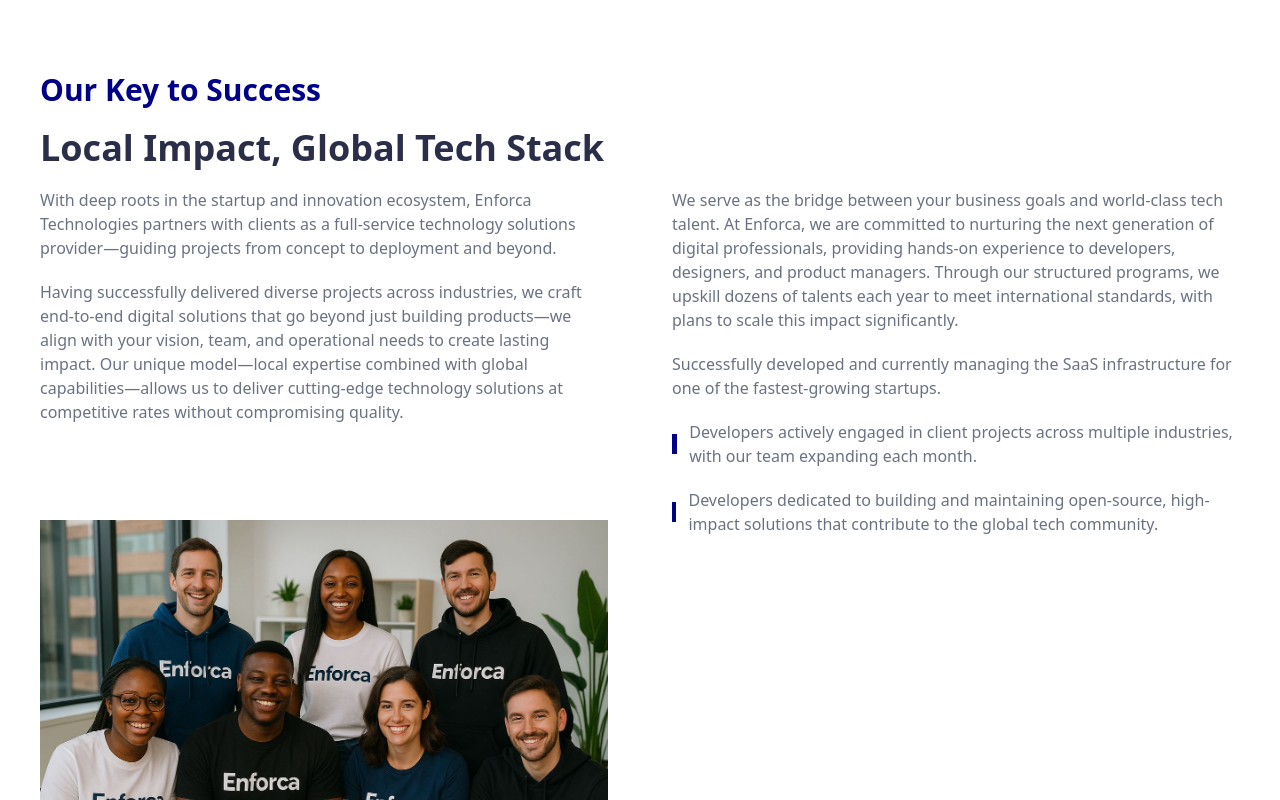
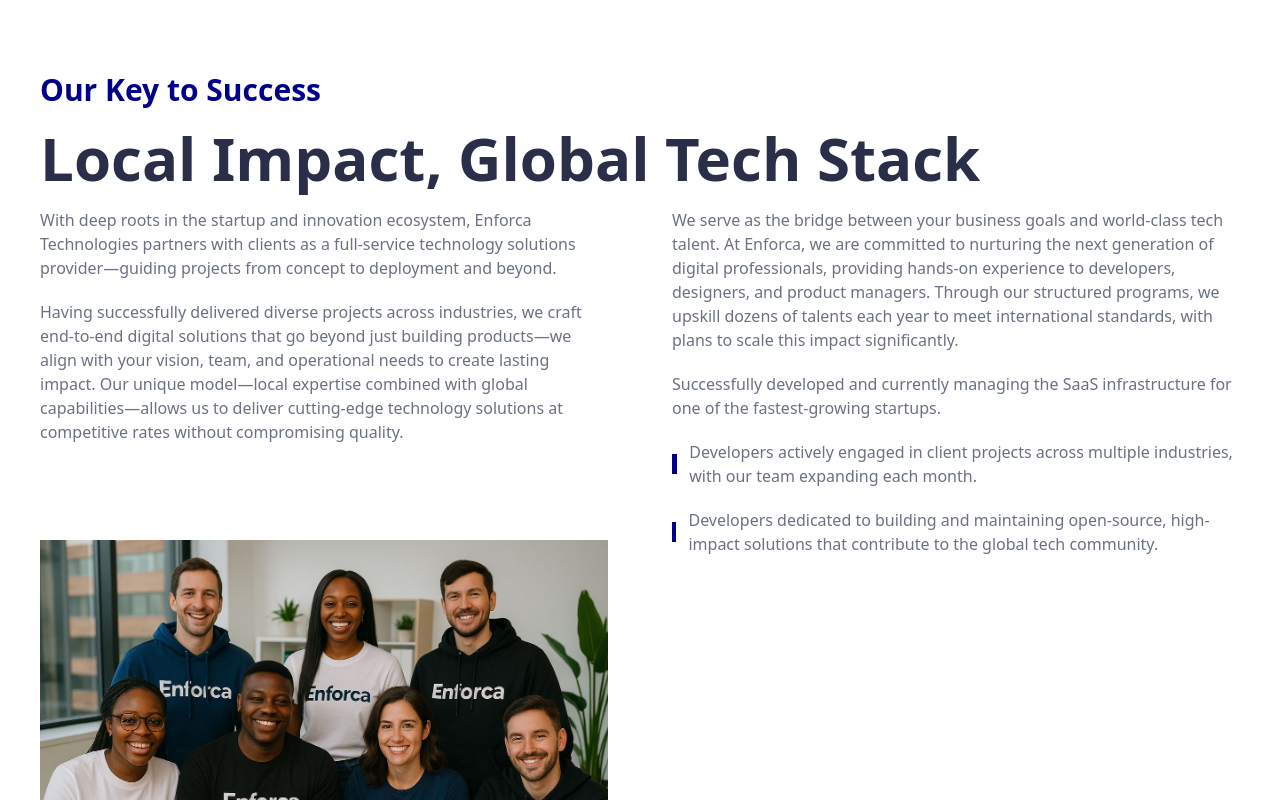
Before and after one commit to AyobamiOluwasegunLawal/enforcamentor, a Next.js app: page / in a window 1280 px wide. Shown: the part 1320-2120 px from the top of the page. Built offline with nearby package versions, Linux system fonts and the light colour scheme.

Commit message:
undid the previous commit

```diff
--- a/app/components/SectionInfo.js
+++ b/app/components/SectionInfo.js
@@ -1,13 +1,15 @@
 import React from "react";
 
-const SectionInfo = ({ sectionPTitle, sectionHead, sectionDesc, style }) => {
+const SectionInfo = ({sectionPTitle, sectionHead, sectionDesc}) => {
   return (
     <div className={`space-y-5`}>
       <p className="pTitle">{sectionPTitle}</p>
 
-      <h1 className={`h1Heading ${style} `}>{sectionHead}</h1>
+      <h1 className={"h1Heading"}>{sectionHead}</h1>
 
-      <p className="pDesc">{sectionDesc}</p>
+      <p className="pDesc">
+        {sectionDesc}
+      </p>
     </div>
   );
 };
--- a/app/section/Testimonials.js
+++ b/app/section/Testimonials.js
@@ -21,9 +21,9 @@
       <Section>
         <div className="flex-center text-center">
           <SectionInfo
-            // sectionPTitle={"Don't take it from us"}
-            sectionHead={"Here is what our applicants are saying about us"}
-            style={"text-2xl pTitle text-primary"}
+            sectionPTitle={"Don't take it from us"}
+            sectionHead={"What our clients say"}
+            style={"h2Heading"}
           />
         </div>
 
```
